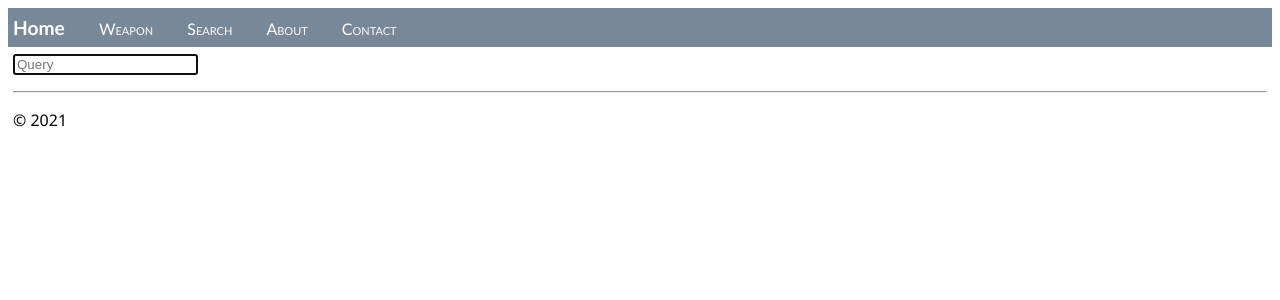
After one commit to tphan32/CS411-Website, a Flask app: page /search in a window 1280 px wide. The commit adds this page. Shown: the top 300 px of the page. Run offline with Flask 2, Linux system fonts and the light colour scheme; parts of the project's set-up code (start-up, migrations or seed data) failed here and were passed over.

Commit message:
implement search

```diff
--- a/app/routes.py
+++ b/app/routes.py
@@ -1,7 +1,7 @@
 from datetime import datetime
 from app import database as db_helper
 from app import app
-from flask import render_template, request, redirect, session
+from flask import render_template, request, redirect, session, jsonify
 from flask_session import Session
 
 app.config["SESSION_PERMANENT"] = False
@@ -13,6 +13,16 @@ def home():
     if not session.get("username"):
         return render_template("home.html")
     return redirect("/characterSheet")
+
+@app.route("/search")
+def search():
+    return render_template("search.html")
+
+@app.route("/searchHelper")
+def searchHelper():
+    key = request.args.get("q")
+    shows = db_helper.searchDB(key)
+    return jsonify(shows)
 
 @app.route("/login", methods=["POST"])
 def login():
--- a/app/templates/layout.html
+++ b/app/templates/layout.html
@@ -10,6 +10,7 @@
         <div class="navbar">
             <a href="{{ url_for('home') }}" class="navbar-brand">Home</a>
             <a href="{{ url_for('weapon') }}" class="navbar-item">Weapon</a>
+            <a href="{{ url_for('search') }}" class="navbar-item">Search</a>
             <a href="{{ url_for('about') }}" class="navbar-item">About</a>
             <a href="{{ url_for('contact') }}" class="navbar-item">Contact</a>
         </div>
--- /dev/null
+++ b/app/templates/search.html
@@ -0,0 +1,47 @@
+<!DOCTYPE html>
+
+<html lang="en">
+    <head>
+        <meta name="viewport" content="initial-scale=1, width=device-width">
+        <title>shows</title>
+        <link rel="stylesheet" type="text/css" href="{{ url_for('static', filename='site.css')}}" />
+    </head>
+    <body>
+        <div class="navbar">
+            <a href="{{ url_for('home') }}" class="navbar-brand">Home</a>
+            <a href="{{ url_for('weapon') }}" class="navbar-item">Weapon</a>
+            <a href="{{ url_for('search') }}" class="navbar-item">Search</a>
+            <a href="{{ url_for('about') }}" class="navbar-item">About</a>
+            <a href="{{ url_for('contact') }}" class="navbar-item">Contact</a>
+        </div>
+
+        <div class="body-content">
+
+            <input autocomplete="off" autofocus placeholder="Query" type="search">
+
+            <ul></ul>
+
+            <script crossorigin="anonymous" integrity="sha256-9/aliU8dGd2tb6OSsuzixeV4y/faTqgFtohetphbbj0=" src="https://code.jquery.com/jquery-3.5.1.min.js"></script>
+            <script>
+
+                let input = document.querySelector('input');
+                input.addEventListener('keyup', function() {
+                    $.get('/searchHelper?q=' + input.value, function(shows) {
+                    let html = '';
+                    for (let id in shows)
+                    {
+                        let weaponName = shows[id].weaponName;
+                        html += '<li>' + weaponName + '</li>';
+                    }
+                    document.querySelector('ul').innerHTML = html;
+                    });
+                });
+
+            </script>
+            <hr/>
+            <footer>
+                <p>© 2021</p>
+            </footer>
+        </div>
+    </body>
+</html>
```
Also changed, not shown: app/database.py (+14 -1 lines), 4 other files.
